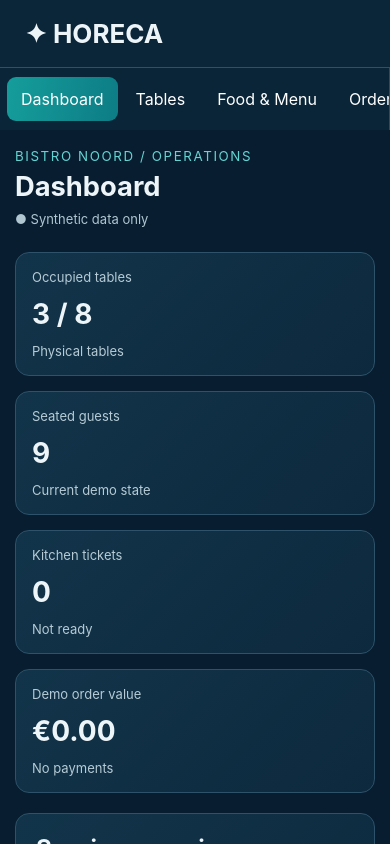
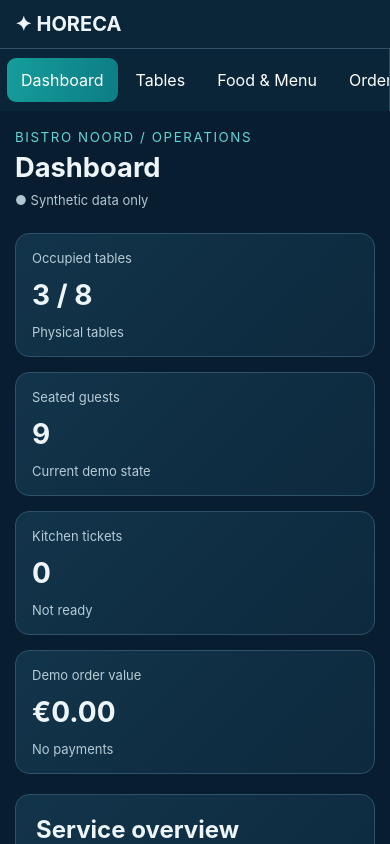
Before and after one commit to kevsm92/horeca_app, a React (Vite) app in the folder frontend/: page / in a window 390 px wide. Shown: the top 844 px of the page. Built offline with nearby package versions, Linux system fonts and the light colour scheme.

Commit message:
Improve mobile header and keyboard navigation at high zoom

```diff
--- a/frontend/src/styles.css
+++ b/frontend/src/styles.css
@@ -160,3 +160,16 @@
   .panel > .line > b { margin-left:auto; }
   .panel > label.line > span { flex:1 1 100%; }
 }
+
+
+/* Compact navigation at 200% zoom: retain a readable header and visible
+   keyboard focus in the horizontally scrollable SPA tab strip. */
+header { min-width:0; flex-wrap:wrap; }
+header > b, header > span { min-width:0; overflow-wrap:anywhere; }
+nav button { scroll-margin-inline:12px; }
+@media (max-width:700px) {
+  header { gap:8px 16px; padding:12px 15px; }
+  header b { font-size:clamp(1.25rem,5vw,1.625rem); }
+  nav { scrollbar-width:thin; }
+  nav button:focus-visible { outline-offset:-3px; }
+}
```
